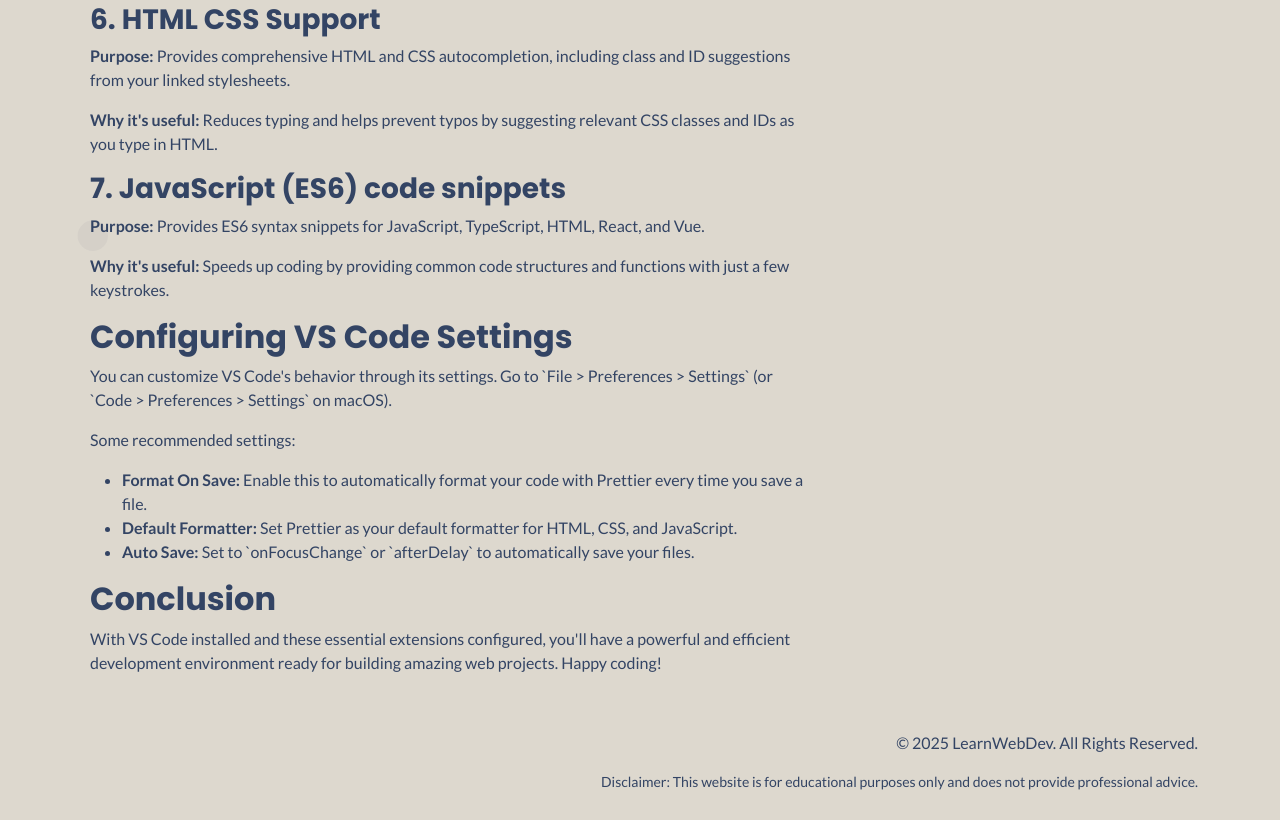
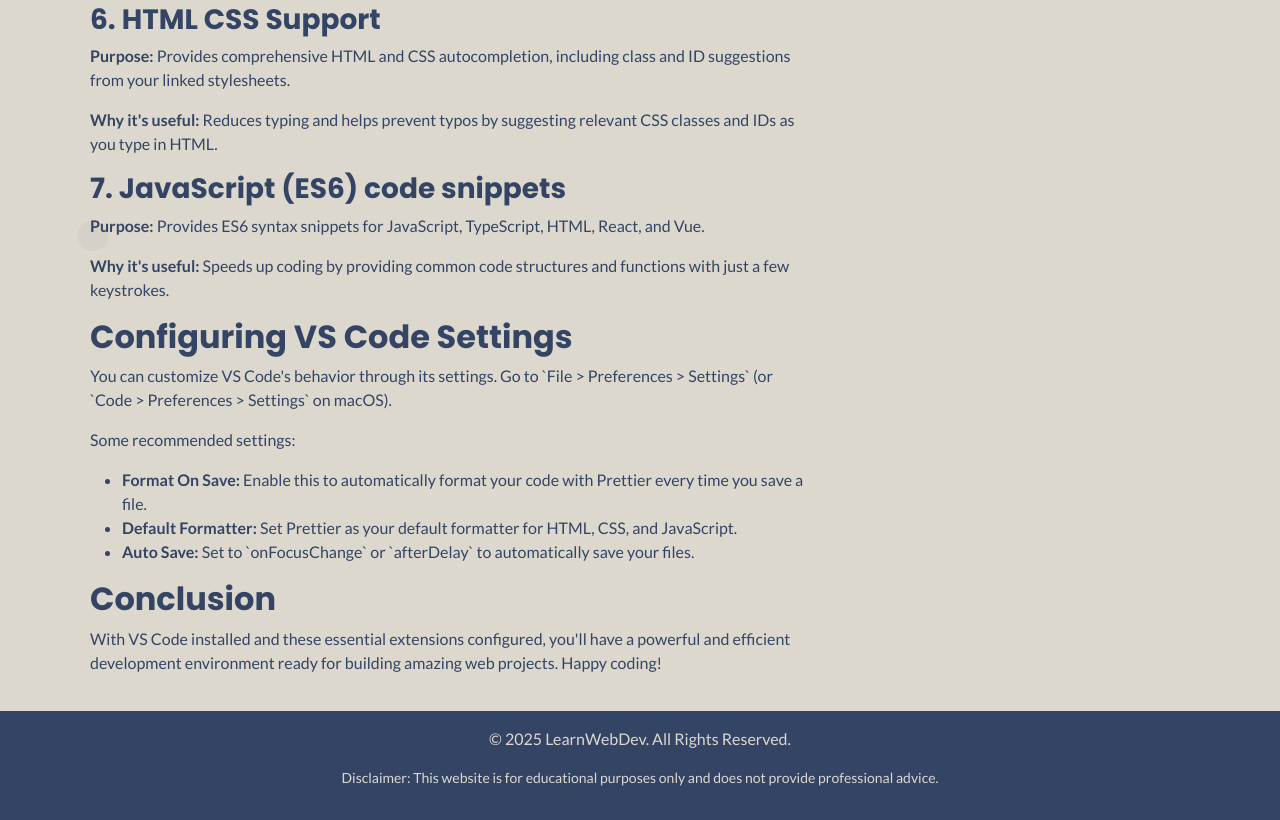
Before and after one commit to DanielTso/learn-web-dev, a plain HTML site: page tutorial.html in a window 1280 px wide. Shown: the part 1404-2224 px from the top of the page. Drawn offline with nearby package versions, Linux system fonts and the light colour scheme.

Commit message:
fix: Align tutorial.html footer styling with homepage

```diff
--- a/tutorial.html
+++ b/tutorial.html
@@ -151,11 +151,10 @@
         </div>
     </main>
 
-    <footer>
-        <div class="container">
-            <p>&copy; 2025 LearnWebDev. All Rights Reserved.</p>
+    <!-- Footer -->
+    <footer class="bg-dark text-white text-center py-3">
+        <p>&copy; 2025 LearnWebDev. All Rights Reserved.</p>
         <p class="small">Disclaimer: This website is for educational purposes only and does not provide professional advice.</p>
-        </div>
     </footer>
 
     <script src="https://cdn.jsdelivr.net/npm/bootstrap@5.3.7/dist/js/bootstrap.bundle.min.js" integrity="sha384-ndDqU0Gzau9qJ1lfW4pNLlhNTkCfHzAVBReH9diLvGRem5+R9g2FzA8ZGN954O5Q" crossorigin="anonymous"></script>
```
